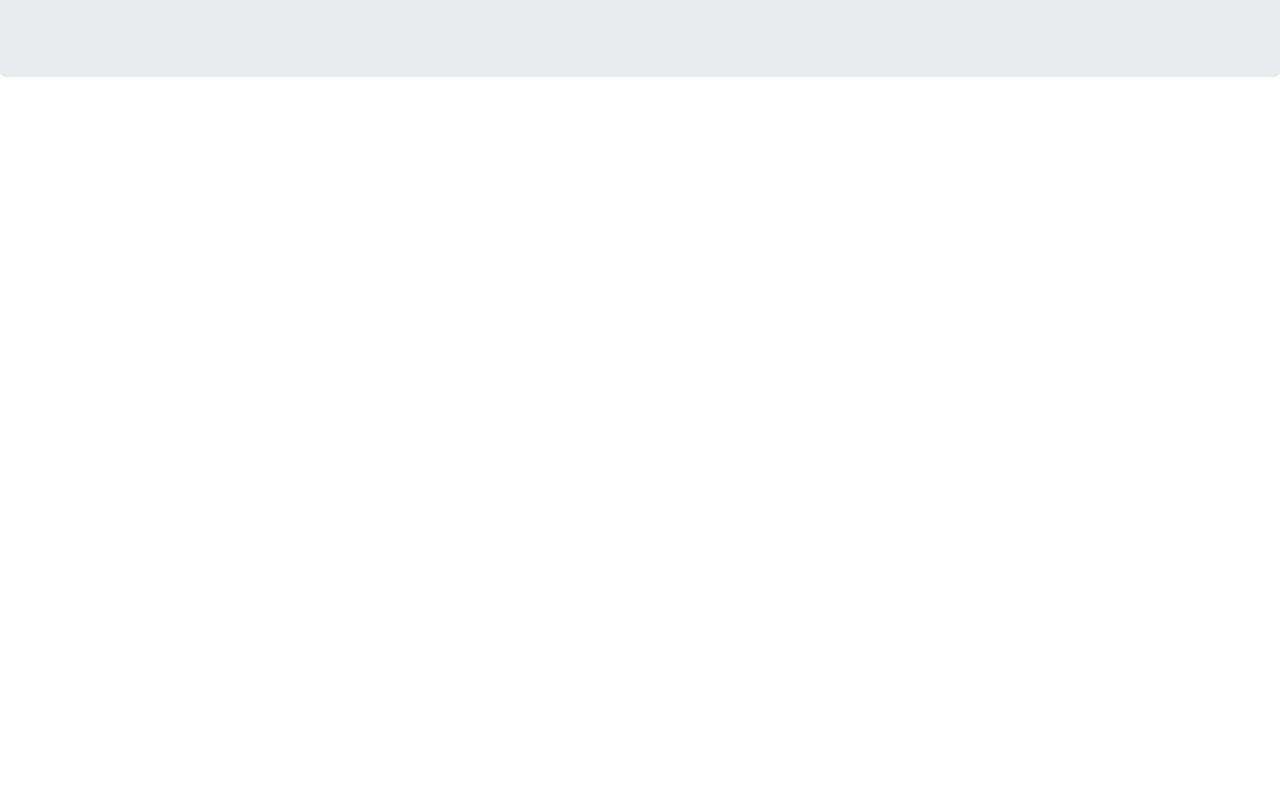
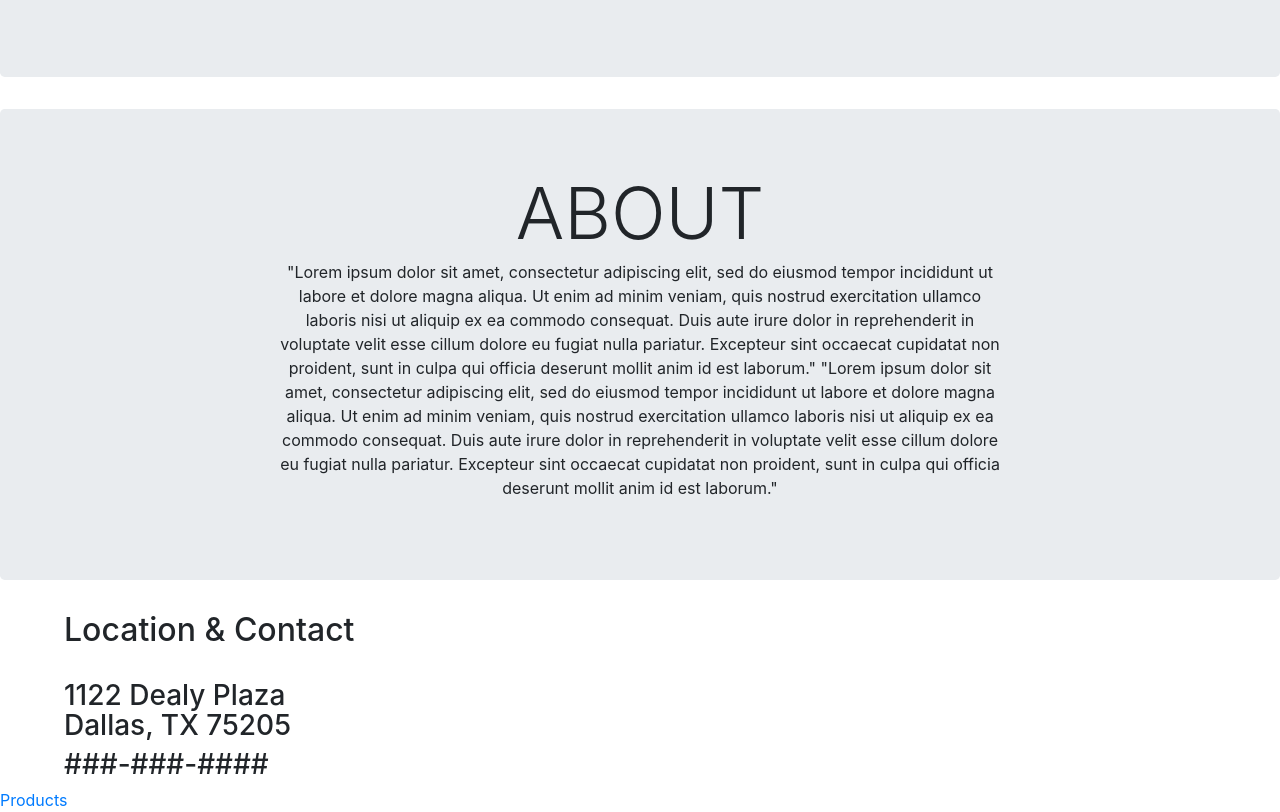
Before and after one commit to DFWMoonlighters/ArcFab, a website: page public/index.html at #!/landing in a window 1280 px wide. Shown: the part 321-1133 px from the top of the page. Before the commit the page ends 800 px from the top, so only its background shows below. Drawn offline with nearby package versions, Linux system fonts and the light colour scheme; some packages are replaced by stand-ins of ours.

Commit message:
VERY basic update

```diff
--- a/public/views/landing/landing.html
+++ b/public/views/landing/landing.html
@@ -7,3 +7,26 @@
     <a class="btn btn-primary btn-lg" ui-sref="systemSelection" role="button">Products</a>
   </p>
 </div>
+
+
+<div class="jumbotron landing-jumbotron">
+  <h1 class ="display-3">ABOUT</h1>
+  <p class="about">"Lorem ipsum dolor sit amet, consectetur adipiscing elit, sed do eiusmod tempor incididunt ut labore et dolore magna aliqua. Ut enim ad minim veniam, quis nostrud exercitation ullamco laboris nisi ut aliquip ex ea commodo consequat. Duis aute irure dolor in reprehenderit in voluptate velit esse cillum dolore eu fugiat nulla pariatur. Excepteur sint occaecat cupidatat non proident, sunt in culpa qui officia deserunt mollit anim id est laborum."
+    "Lorem ipsum dolor sit amet, consectetur adipiscing elit, sed do eiusmod tempor incididunt ut labore et dolore magna aliqua. Ut enim ad minim veniam, quis nostrud exercitation ullamco laboris nisi ut aliquip ex ea commodo consequat. Duis aute irure dolor in reprehenderit in voluptate velit esse cillum dolore eu fugiat nulla pariatur. Excepteur sint occaecat cupidatat non proident, sunt in culpa qui officia deserunt mollit anim id est laborum."
+
+</p>
+</div>
+
+<div class="jubmotron location">
+  <h2 class="display-5 ">Location & Contact</h2>
+  <br>
+  <h3>1122 Dealy Plaza
+    <br>
+      Dallas, TX 75205</h3>
+  <h3>###-###-####</h3>
+</div>
+
+
+<div class="footerNav">
+    <a class="" ui-sref="systemSelection" role="button">Products</a>
+</div>
--- a/public/views/landing/landingStyle.css
+++ b/public/views/landing/landingStyle.css
@@ -1,3 +1,18 @@
 .landing-jumbotron {
     align-content: center;
+    text-align: center;
 }
+
+.about {
+  padding-left: 20%;
+  padding-right: 20%;
+}
+
+.location {
+  padding-left: 5%;
+  width: 50%;
+}
+
+.footerNav {
+
+}
```
Also changed, not shown: package.json (+11 -2 lines).
